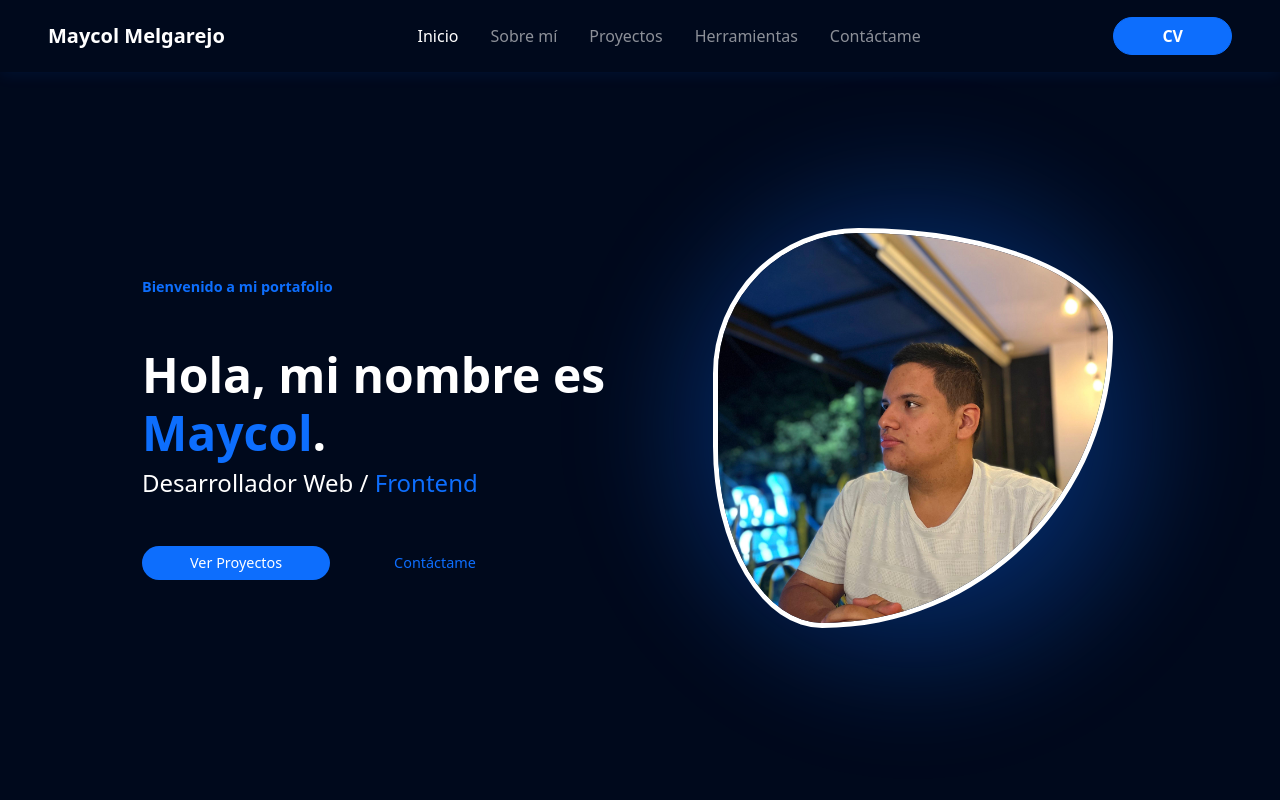
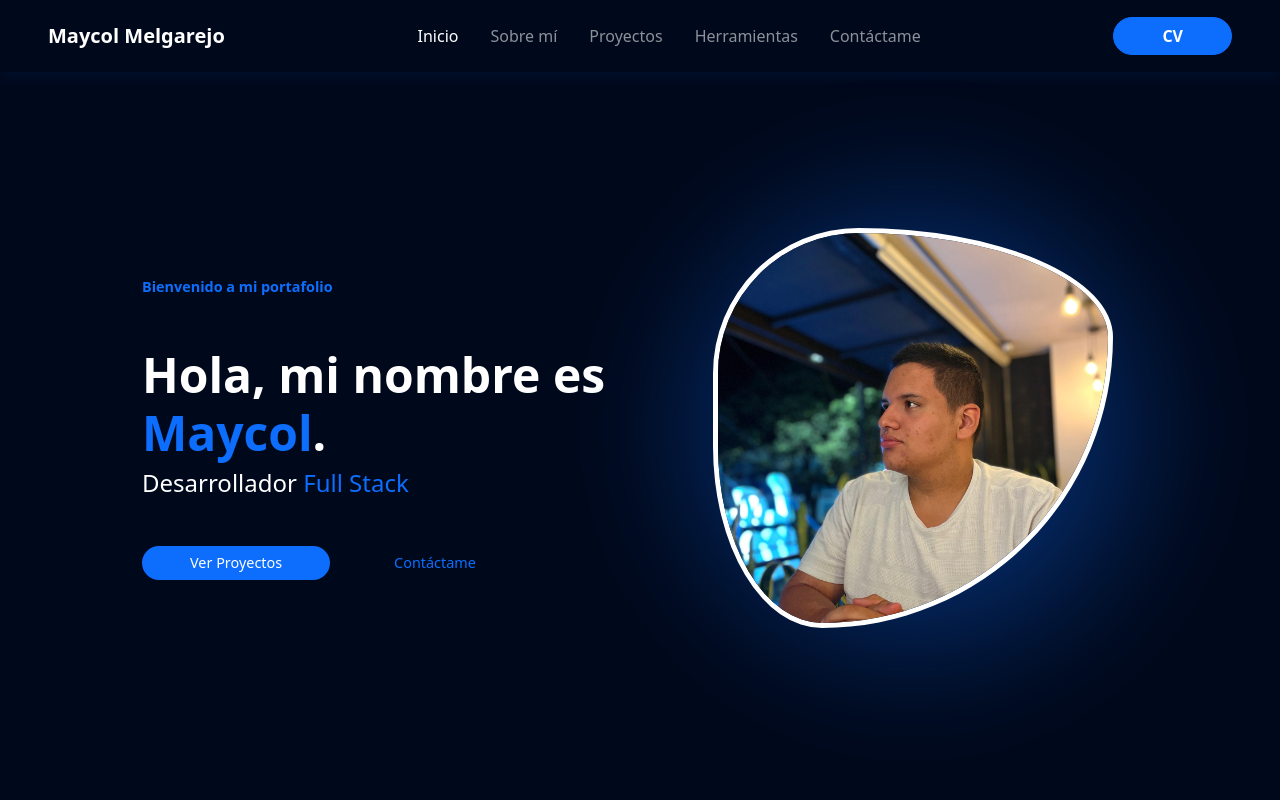
Before and after one commit to MelgarejoMaycol/Portafolio, a React (Vite) app: page / in a window 1280 px wide. Shown: the top 800 px of the page. Built offline with nearby package versions, Linux system fonts and the light colour scheme.

Commit message:
fix: alinear portada con perfil Full Stack

```diff
--- a/src/components/Inicio.jsx
+++ b/src/components/Inicio.jsx
@@ -34,7 +34,7 @@
               Hola, mi nombre es <span className="text-primary">Maycol</span>.
             </h1>
             <h2 className="h3 mb-3 mb-md-5" style={{ fontSize: '1.2rem' }}>
-              Desarrollador Web /<span className="text-primary"> Frontend </span>
+              Desarrollador <span className="text-primary">Full Stack</span>
             </h2>
 
             <div className="d-flex gap-2 gap-md-3 flex-wrap">
```
